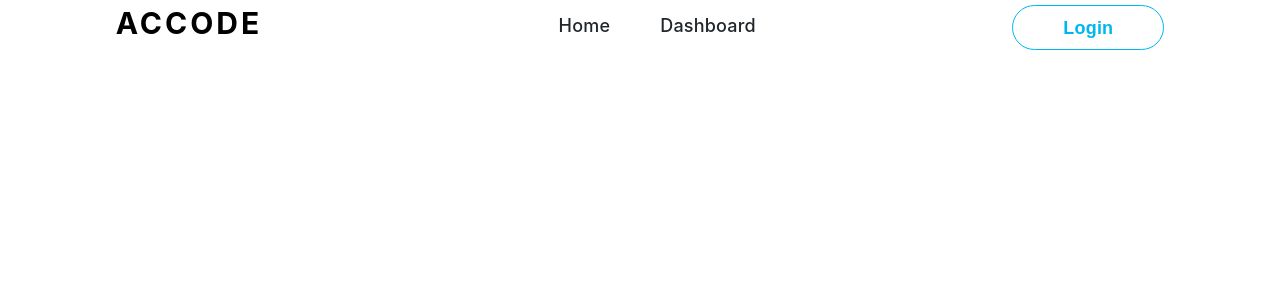
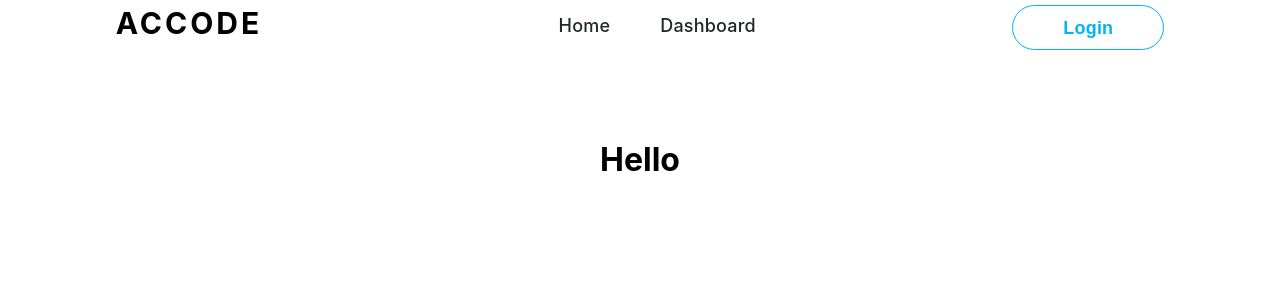
Before and after one commit to accodein/react-dashboard, a React (Create React App) app: page / in a window 1280 px wide. Shown: the top 300 px of the page. Built offline with nearby package versions, Linux system fonts and the light colour scheme.

Commit message:
initialized sidebar

```diff
--- a/src/App.js
+++ b/src/App.js
@@ -1,10 +1,12 @@
 import "./App.css";
 import Navbar from "./contents/navbar";
+import Sidebar from "./contents/sidebar";
 
 function App() {
   return (
     <div className="App">
       <Navbar />
+      <Sidebar />
     </div>
   );
 }
--- /dev/null
+++ b/src/contents/sidebar.js
@@ -0,0 +1,13 @@
+import React, { Component } from "react";
+
+class Sidebar extends Component {
+  render() {
+    return (
+      <div>
+        <h1>Hello</h1>
+      </div>
+    );
+  }
+}
+
+export default Sidebar;
```
Also changed, not shown: src/contents/styles/navbar.module.scss (line endings or trailing spaces).
